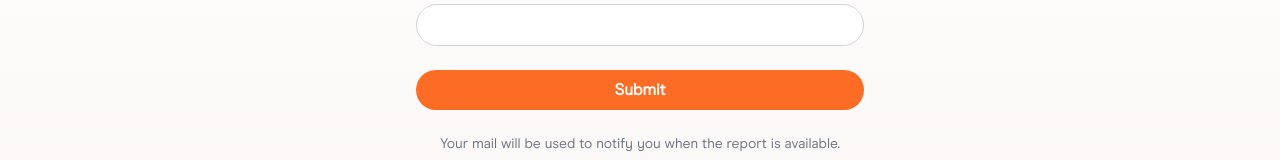
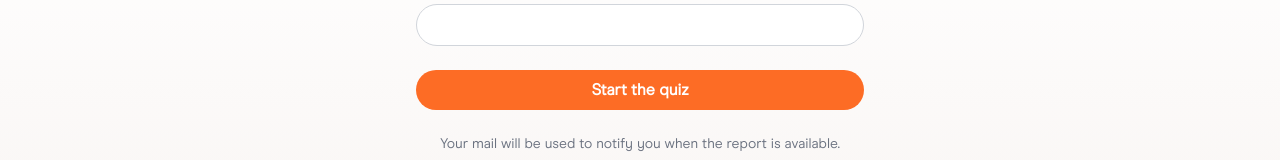
Before and after one commit to maryskid/lovelens-app, a Next.js app: page /enter-code in a window 1280 px wide. Shown: the part 585-745 px from the top of the page. Built offline with nearby package versions, Linux system fonts and the light colour scheme.

Commit message:
change links direction and minor stuffs

```diff
--- a/app/_components/HasPartnerTookTheTestModal.jsx
+++ b/app/_components/HasPartnerTookTheTestModal.jsx
@@ -14,7 +14,7 @@ const HasPartnerTookTheTestModal = ({ isOpen, onClose }) => {
   };
 
   const handleYesClick = () => {
-    router.push('/code');
+    router.push('/enter-code');
     onClose();
   };
 
--- a/app/_components/Header.jsx
+++ b/app/_components/Header.jsx
@@ -22,7 +22,7 @@ export default function Header() {
 
   const navLinks = [
     { name: "Home", path: "/" },
-    { name: "Report example", path: "/sample-report" },
+    { name: "Report example", path: "/report" },
     { name: "Get your report", path: "/get-report" },
   ];
 
--- a/app/enter-code/page.js
+++ b/app/enter-code/page.js
@@ -130,7 +130,7 @@ const Page = () => {
           type="submit"
           className="w-full bg-primary text-white font-bold py-2 rounded-full hover:bg-orange-500 transition focus:outline-none"
         >
-          Submit
+          Start the quiz
         </button>
       </form>
 
```
